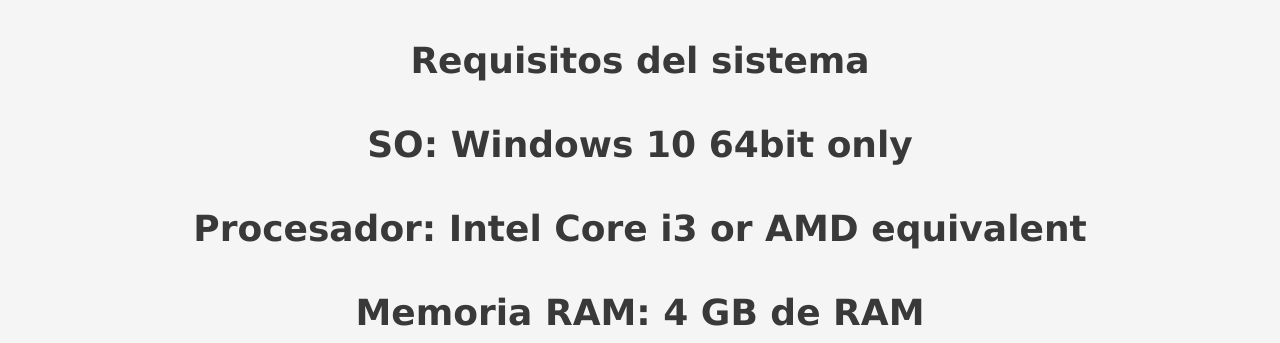
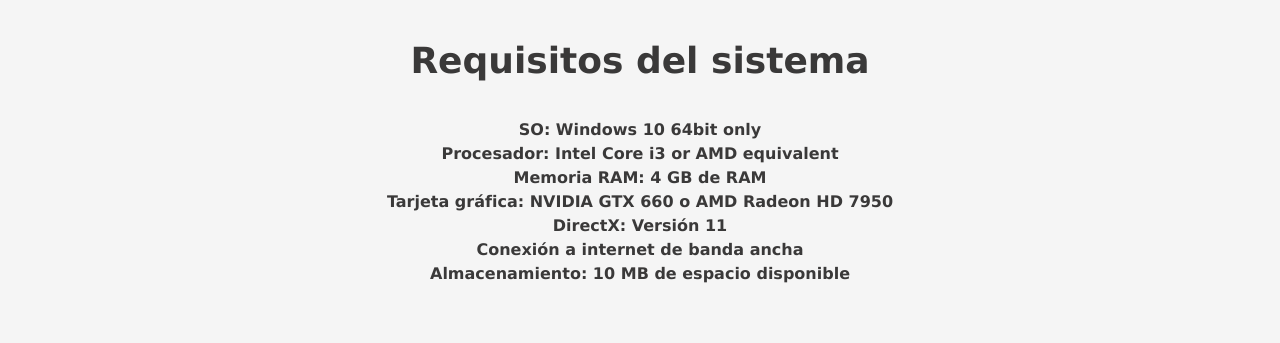
Before and after one commit to MazagonAdventure/MazagonAdventure.github.io, a plain HTML site: page index.html in a window 1280 px wide. Shown: the part 1870-2213 px from the top of the page. Drawn offline with Linux system fonts and the light colour scheme; a script that the page names is missing.

Commit message:
Update style.css

```diff
--- a/css/style.css
+++ b/css/style.css
@@ -108,14 +108,17 @@ section {
   padding: 60px 0;
 }
 
-section h1, section h2, section h4 {
+section h1, section h2 {
   font-size: 36px;
   font-weight: bold;
   margin-bottom: 30px;
   text-align: center;
   color: var(--secondary-color);
 }
-
+section h4 {
+  text-align: center;
+  color: var(--secondary-color);
+ }
 section p {
   font-size: 20px;
   line-height: 1.5;
```
